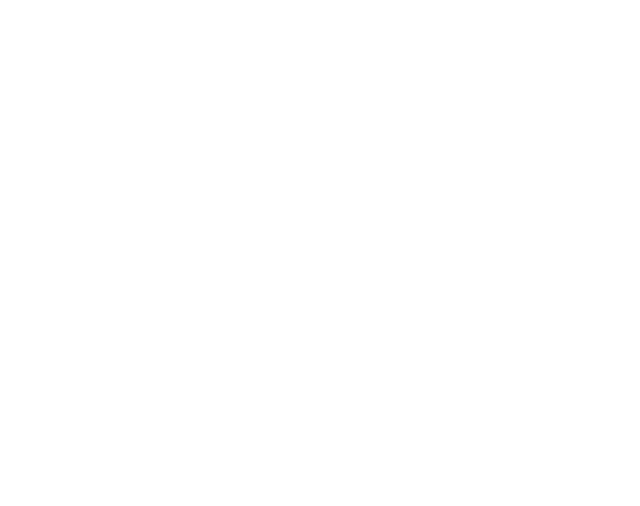
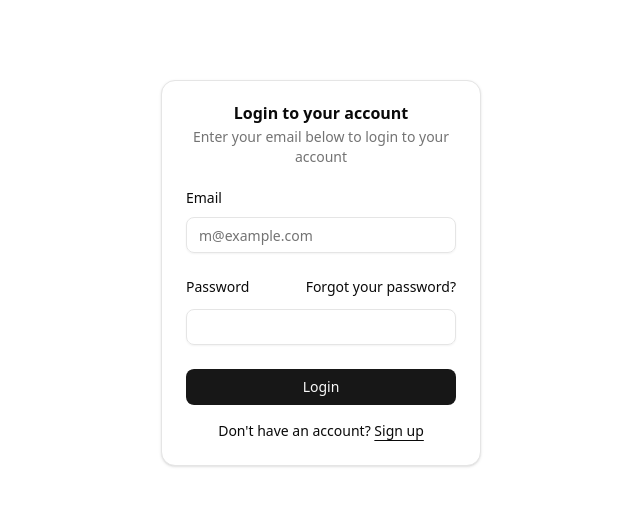
Before and after one commit to Unomars4/outlook-addin, a React (Vite) app in the folder apps/client/: page / in a window 1280 px wide. Shown: the top 506 px of the page, without its empty margins (319-959 px from the left). Built offline with nearby package versions, Linux system fonts and the light colour scheme.

Commit message:
feat: add login form styling

```diff
--- a/apps/client/src/App.css
+++ b/apps/client/src/App.css
@@ -1,6 +1,5 @@
 #root {
   max-width: 1280px;
   margin: 0 auto;
-  padding: 2rem;
   text-align: center;
 }
--- a/apps/client/src/App.tsx
+++ b/apps/client/src/App.tsx
@@ -1,7 +1,12 @@
 import "./App.css";
+import { LoginForm } from "@/components/login-form";
 
 function App() {
-  return <></>;
+  return (
+    <div className="w-1/4 mt-20  mx-auto">
+      <LoginForm />
+    </div>
+  );
 }
 
 export default App;
--- a/apps/client/src/components/login-form.tsx
+++ b/apps/client/src/components/login-form.tsx
@@ -1,14 +1,14 @@
-import { cn } from "@/lib/utils"
-import { Button } from "@/components/ui/button"
+import { cn } from "@/lib/utils";
+import { Button } from "@/components/ui/button";
 import {
   Card,
   CardContent,
   CardDescription,
   CardHeader,
   CardTitle,
-} from "@/components/ui/card"
-import { Input } from "@/components/ui/input"
-import { Label } from "@/components/ui/label"
+} from "@/components/ui/card";
+import { Input } from "@/components/ui/input";
+import { Label } from "@/components/ui/label";
 
 export function LoginForm({
   className,
@@ -51,9 +51,6 @@
                 <Button type="submit" className="w-full">
                   Login
                 </Button>
-                <Button variant="outline" className="w-full">
-                  Login with Google
-                </Button>
               </div>
             </div>
             <div className="mt-4 text-center text-sm">
@@ -66,5 +63,5 @@
         </CardContent>
       </Card>
     </div>
-  )
+  );
 }
--- a/apps/client/src/index.css
+++ b/apps/client/src/index.css
@@ -6,207 +6,107 @@
 @theme {}
 
 @theme inline {
-
   --radius-sm: calc(var(--radius) - 4px);
-
   --radius-md: calc(var(--radius) - 2px);
-
   --radius-lg: var(--radius);
-
   --radius-xl: calc(var(--radius) + 4px);
-
   --color-background: var(--background);
-
   --color-foreground: var(--foreground);
-
   --color-card: var(--card);
-
   --color-card-foreground: var(--card-foreground);
-
   --color-popover: var(--popover);
-
   --color-popover-foreground: var(--popover-foreground);
-
   --color-primary: var(--primary);
-
   --color-primary-foreground: var(--primary-foreground);
-
   --color-secondary: var(--secondary);
-
   --color-secondary-foreground: var(--secondary-foreground);
-
   --color-muted: var(--muted);
-
   --color-muted-foreground: var(--muted-foreground);
-
   --color-accent: var(--accent);
-
   --color-accent-foreground: var(--accent-foreground);
-
   --color-destructive: var(--destructive);
-
   --color-border: var(--border);
-
   --color-input: var(--input);
-
   --color-ring: var(--ring);
-
   --color-chart-1: var(--chart-1);
-
   --color-chart-2: var(--chart-2);
-
   --color-chart-3: var(--chart-3);
-
   --color-chart-4: var(--chart-4);
-
   --color-chart-5: var(--chart-5);
-
   --color-sidebar: var(--sidebar);
-
   --color-sidebar-foreground: var(--sidebar-foreground);
-
   --color-sidebar-primary: var(--sidebar-primary);
-
   --color-sidebar-primary-foreground: var(--sidebar-primary-foreground);
-
   --color-sidebar-accent: var(--sidebar-accent);
-
   --color-sidebar-accent-foreground: var(--sidebar-accent-foreground);
-
   --color-sidebar-border: var(--sidebar-border);
-
   --color-sidebar-ring: var(--sidebar-ring);
 }
 
 :root {
-
   --radius: 0.625rem;
-
   --background: oklch(1 0 0);
-
   --foreground: oklch(0.145 0 0);
-
   --card: oklch(1 0 0);
-
   --card-foreground: oklch(0.145 0 0);
-
   --popover: oklch(1 0 0);
-
   --popover-foreground: oklch(0.145 0 0);
-
   --primary: oklch(0.205 0 0);
-
   --primary-foreground: oklch(0.985 0 0);
-
   --secondary: oklch(0.97 0 0);
-
   --secondary-foreground: oklch(0.205 0 0);
-
   --muted: oklch(0.97 0 0);
-
   --muted-foreground: oklch(0.556 0 0);
-
   --accent: oklch(0.97 0 0);
-
   --accent-foreground: oklch(0.205 0 0);
-
   --destructive: oklch(0.577 0.245 27.325);
-
   --border: oklch(0.922 0 0);
-
   --input: oklch(0.922 0 0);
-
   --ring: oklch(0.708 0 0);
-
   --chart-1: oklch(0.646 0.222 41.116);
-
   --chart-2: oklch(0.6 0.118 184.704);
-
   --chart-3: oklch(0.398 0.07 227.392);
-
   --chart-4: oklch(0.828 0.189 84.429);
-
   --chart-5: oklch(0.769 0.188 70.08);
-
   --sidebar: oklch(0.985 0 0);
-
   --sidebar-foreground: oklch(0.145 0 0);
-
   --sidebar-primary: oklch(0.205 0 0);
-
   --sidebar-primary-foreground: oklch(0.985 0 0);
-
   --sidebar-accent: oklch(0.97 0 0);
-
   --sidebar-accent-foreground: oklch(0.205 0 0);
-
   --sidebar-border: oklch(0.922 0 0);
-
   --sidebar-ring: oklch(0.708 0 0);
 }
 
 .dark {
-
   --background: oklch(0.145 0 0);
-
   --foreground: oklch(0.985 0 0);
-
   --card: oklch(0.205 0 0);
-
   --card-foreground: oklch(0.985 0 0);
-
   --popover: oklch(0.205 0 0);
-
   --popover-foreground: oklch(0.985 0 0);
-
   --primary: oklch(0.922 0 0);
-
   --primary-foreground: oklch(0.205 0 0);
-
   --secondary: oklch(0.269 0 0);
-
   --secondary-foreground: oklch(0.985 0 0);
-
   --muted: oklch(0.269 0 0);
-
   --muted-foreground: oklch(0.708 0 0);
-
-  --accent: oklch(0.269 0 0);
-
   --accent-foreground: oklch(0.985 0 0);
-
   --destructive: oklch(0.704 0.191 22.216);
-
   --border: oklch(1 0 0 / 10%);
-
   --input: oklch(1 0 0 / 15%);
-
   --ring: oklch(0.556 0 0);
-
   --chart-1: oklch(0.488 0.243 264.376);
-
   --chart-2: oklch(0.696 0.17 162.48);
-
   --chart-3: oklch(0.769 0.188 70.08);
-
   --chart-4: oklch(0.627 0.265 303.9);
-
   --chart-5: oklch(0.645 0.246 16.439);
-
-  --sidebar: oklch(0.205 0 0);
-
   --sidebar-foreground: oklch(0.985 0 0);
-
   --sidebar-primary: oklch(0.488 0.243 264.376);
-
   --sidebar-primary-foreground: oklch(0.985 0 0);
-
   --sidebar-accent: oklch(0.269 0 0);
-
   --sidebar-accent-foreground: oklch(0.985 0 0);
-
   --sidebar-border: oklch(1 0 0 / 10%);
-
   --sidebar-ring: oklch(0.556 0 0);
 }
 
@@ -214,6 +114,7 @@
   * {
     @apply border-border outline-ring/50;
   }
+
   body {
     @apply bg-background text-foreground;
   }
```
